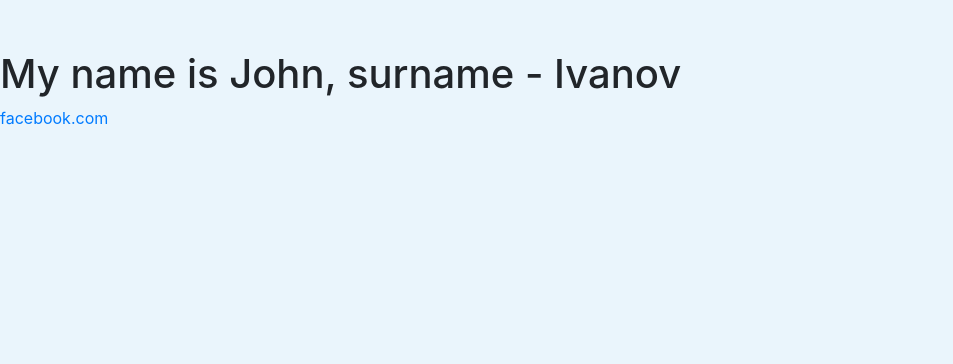
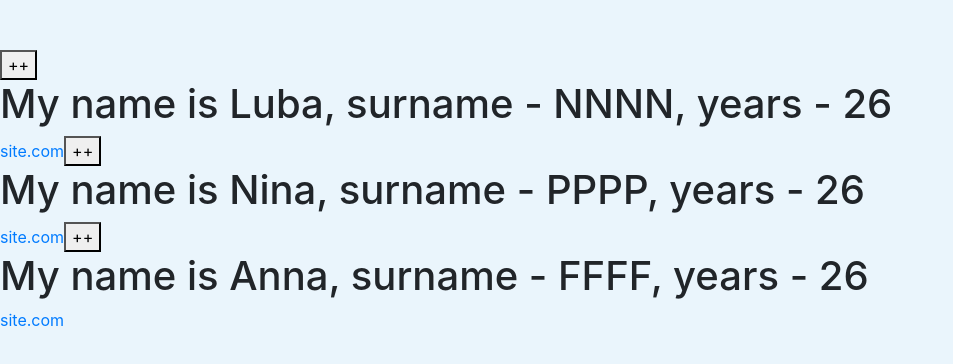
Before and after one commit to luba150278/react-ts-course, a React (Create React App) app: page / in a window 1280 px wide. Shown: the top 364 px of the page, without its empty margins (0-953 px from the left). Built offline with nearby package versions, Linux system fonts and the light colour scheme.

Commit message:
lesson 1.8

```diff
--- a/src/index.tsx
+++ b/src/index.tsx
@@ -1,27 +1,55 @@
-import React from 'react';
+import React, { PureComponent, ReactElement } from 'react';
 import ReactDOM from 'react-dom';
 import './index.css';
 // import App from './components/app/app';
-
 interface UserData {
   name: string;
   surname: string;
   link: string;
 }
-const userData: UserData = { name: 'John', surname: 'Ivanov', link: 'facebook.com' };
 
-const WhoAmI: React.FC<UserData> = ({ name, surname, link }) => (
+type MyState = {
+  years: number;
+};
+
+class WhoAmI extends PureComponent<UserData, MyState> {
+  constructor(props: UserData) {
+    super(props);
+    this.state = {
+      years: 26,
+    };
+  }
+
+  nextYear = (): void => {
+    this.setState((prevState) => ({ years: prevState.years + 1 }));
+  };
+
+  render(): ReactElement {
+    const { name, surname, link } = this.props;
+    const { years } = this.state;
+    return (
+      <>
+        <button onClick={this.nextYear}>++</button>
+        <h1>
+          My name is {name}, surname - {surname}, years - {years}
+        </h1>
+        <a href={link}>{link}</a>
+      </>
+    );
+  }
+}
+
+const All: React.FC = () => (
   <>
-    <h1>
-      My name is {name}, surname - {surname}
-    </h1>
-    <a href={link}>{link}</a>
+    <WhoAmI name="Luba" surname="NNNN" link="site.com" />
+    <WhoAmI name="Nina" surname="PPPP" link="site.com" />
+    <WhoAmI name="Anna" surname="FFFF" link="site.com" />
   </>
 );
 
 ReactDOM.render(
   <React.StrictMode>
-    <WhoAmI name={userData.name} surname={userData.surname} link={userData.link} />
+    <All />
   </React.StrictMode>,
   document.getElementById('root')
 );
```
Also changed, not shown: src/info.txt (added).
